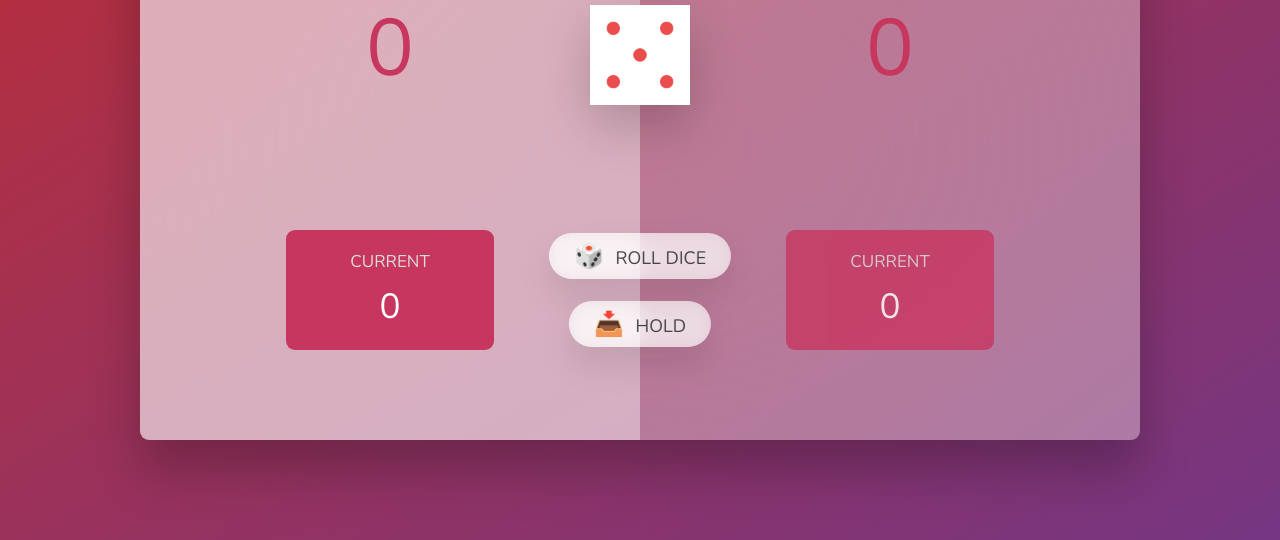
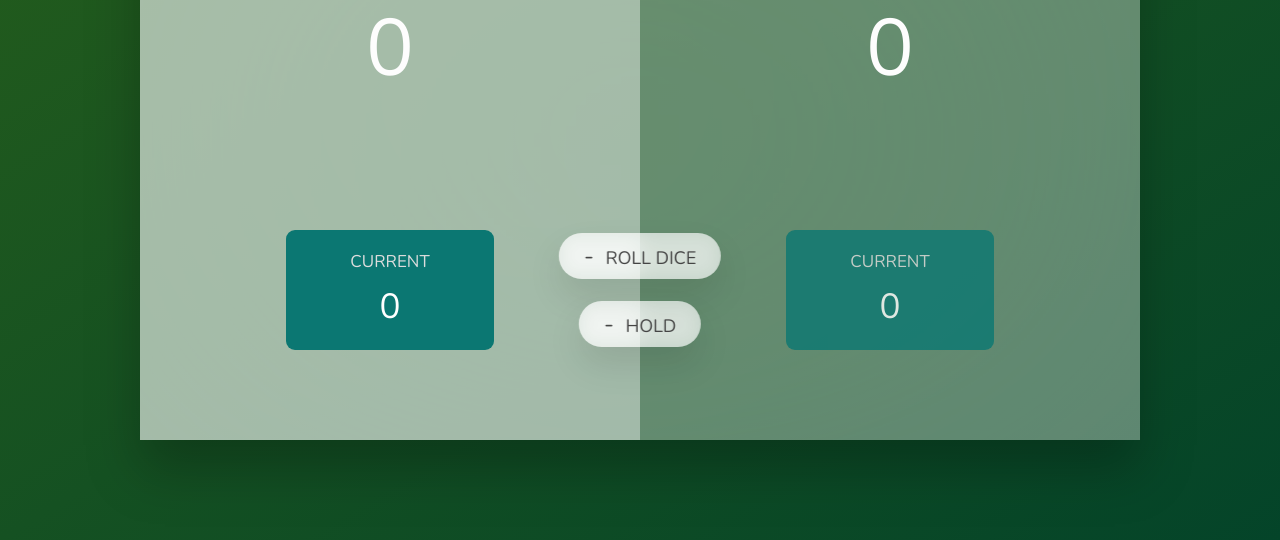
Before and after one commit to Tino73/PigGame, a plain HTML site: page index.html in a window 1280 px wide. Shown: the part 260-800 px from the top of the page. Drawn offline with nearby package versions, Linux system fonts and the light colour scheme.

Commit message:
Minor changes to design

```diff
--- a/index.html
+++ b/index.html
@@ -27,9 +27,9 @@
       </section>
 
       <img src="dice-5.png" alt="Playing dice" class="dice" />
-      <button class="btn btn--new">🔄 New game</button>
-      <button class="btn btn--roll">🎲 Roll dice</button>
-      <button class="btn btn--hold">📥 Hold</button>
+      <button class="btn btn--new">- New Game</button>
+      <button class="btn btn--roll">- Roll dice</button>
+      <button class="btn btn--hold">- Hold</button>
     </main>
     <script src="script.js"></script>
   </body>
--- a/script.js
+++ b/script.js
@@ -25,9 +25,11 @@ const starting = () => {
   activePlayer = 0;
   playing = true;
 
+  document.querySelector('.dice').classList.add('hidden');
   document.querySelector(`.player--0`).classList.remove('player--winner');
   document.querySelector(`.player--1`).classList.remove('player--winner');
   document.querySelector(`.player--0`).classList.add('player--active');
+  document.querySelector(`.player--1`).classList.remove('player--active');
   document.querySelector(`#name--0`).textContent = 'Player 1';
   document.querySelector(`#name--1`).textContent = 'Player 2';
 };
@@ -69,7 +71,7 @@ btnHold.addEventListener('click', () => {
     document.querySelector(`#score--${activePlayer}`).textContent =
       scores[activePlayer];
 
-    if (scores[activePlayer] >= 100) {
+    if (scores[activePlayer] >= 10) {
       document.querySelector(`#name--${activePlayer}`).textContent = 'Winner!!';
       playing = false;
       diceEl.classList.add('hidden');
--- a/style.css
+++ b/style.css
@@ -16,7 +16,7 @@ body {
   font-weight: 400;
   height: 100vh;
   color: #333;
-  background-image: linear-gradient(to top left, #753682 0%, #bf2e34 100%);
+  background-image: linear-gradient(to top left, #044429 0%, #265e1b 100%);
   display: flex;
   align-items: center;
   justify-content: center;
@@ -31,7 +31,7 @@ main {
   backdrop-filter: blur(200px);
   filter: blur();
   box-shadow: 0 3rem 5rem rgba(0, 0, 0, 0.25);
-  border-radius: 9px;
+
   overflow: hidden;
   display: flex;
 }
@@ -59,7 +59,7 @@ main {
 .score {
   font-size: 8rem;
   font-weight: 300;
-  color: #c7365f;
+  color: #fdfdfd;
   margin-bottom: auto;
 }
 
@@ -78,7 +78,7 @@ main {
 }
 
 .current {
-  background-color: #c7365f;
+  background-color: #0b7772;
   opacity: 0.8;
   border-radius: 9px;
   color: #fff;
@@ -163,7 +163,7 @@ main {
 
 .player--winner .name {
   font-weight: 700;
-  color: #c7365f;
+  color: #ffffff;
 }
 
 .hidden {
```
